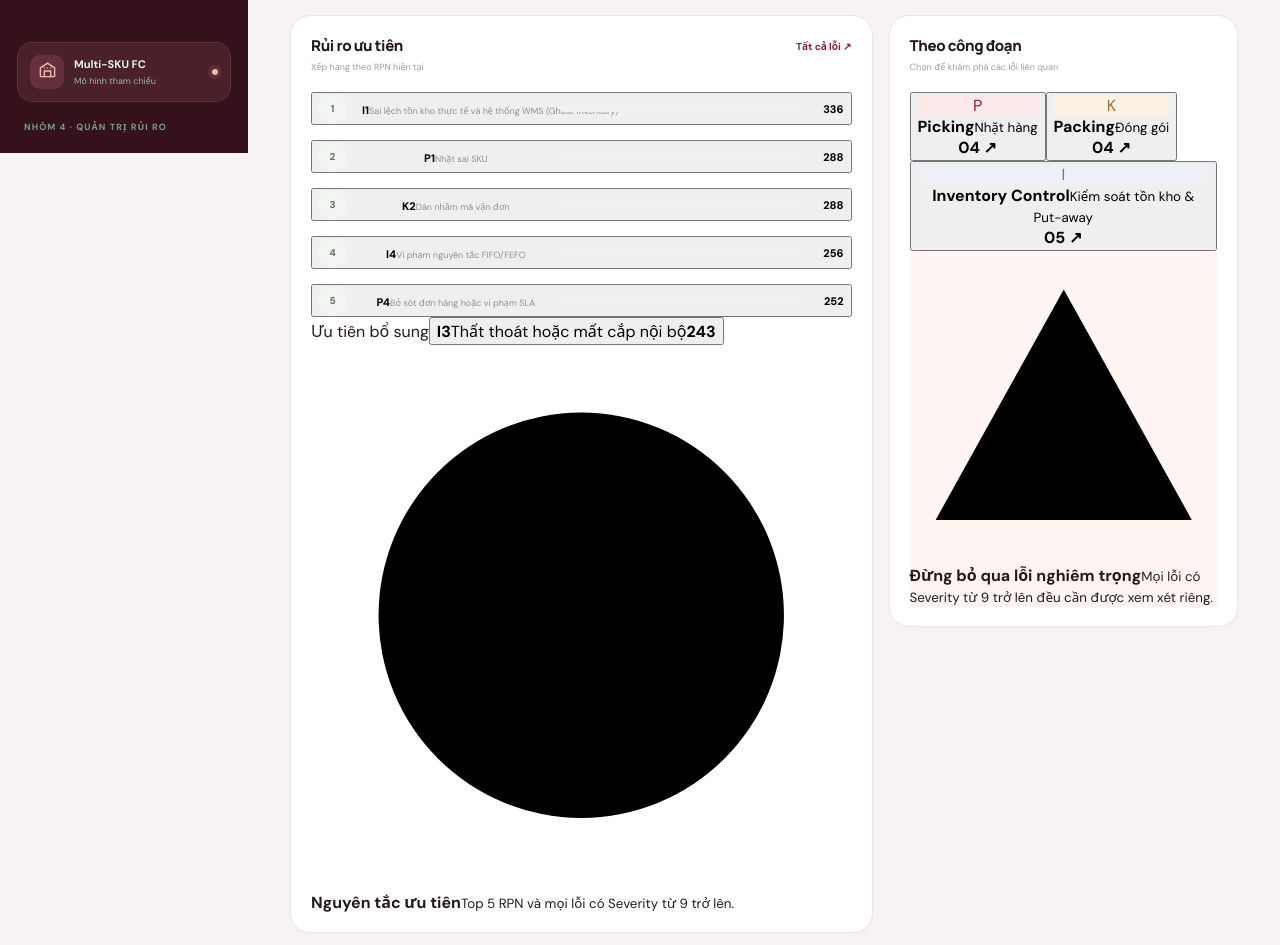
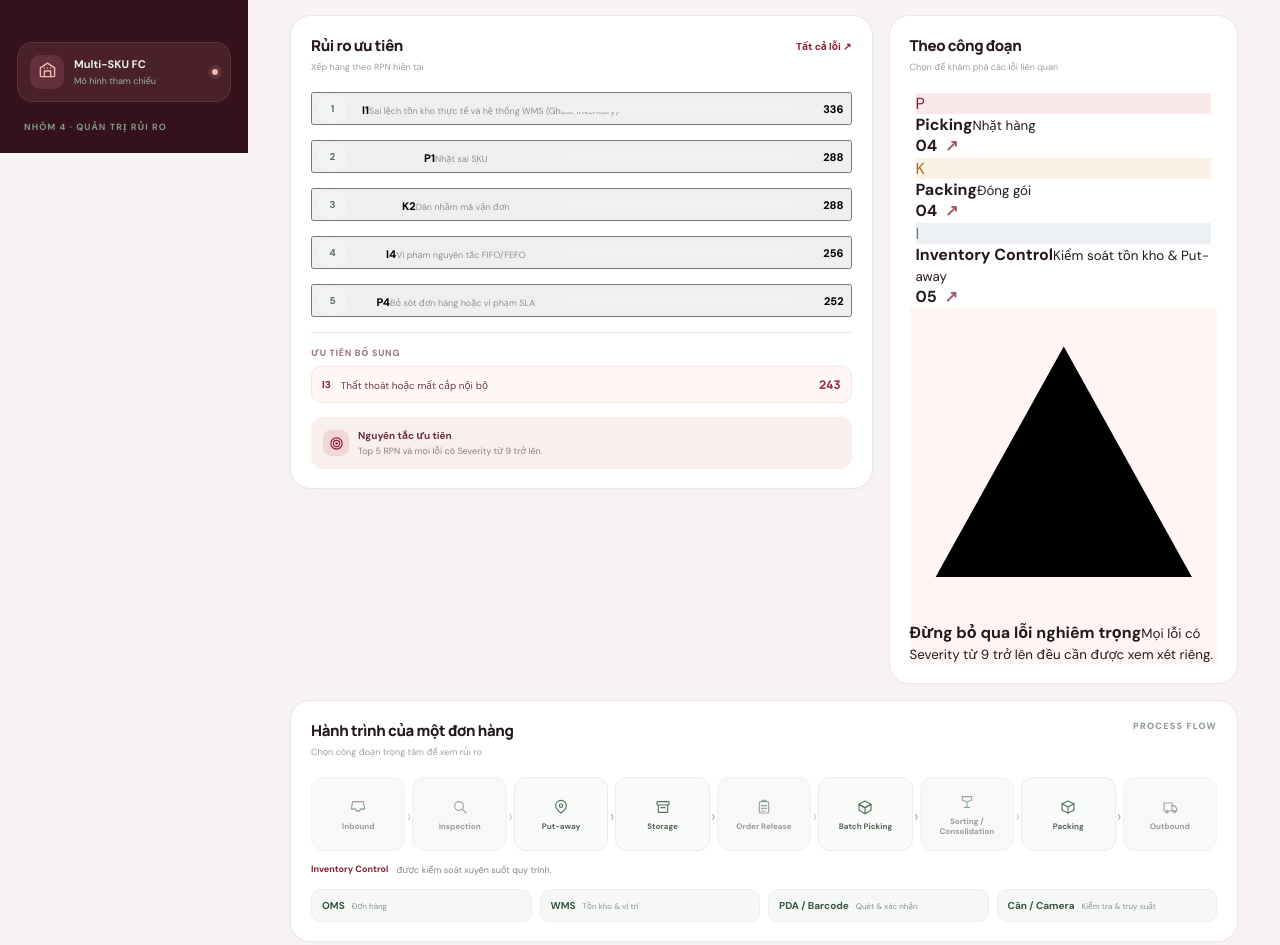
Before and after one commit to chihtk9480-oss/elogix-control-tower, a plain HTML site: page fmea-risk-explorer/index.html in a window 1280 px wide. Shown: the part 647-1592 px from the top of the page. Drawn offline with Linux system fonts and the light colour scheme.

Commit message:
Refine FMEA app scoring and interaction styling

```diff
--- a/fmea-risk-explorer/styles-theme.css
+++ b/fmea-risk-explorer/styles-theme.css
@@ -105,3 +105,61 @@ body{background:var(--bg);color:var(--ink)}
 }
 .process-step-muted{cursor:default;opacity:.62;background:#f7f5f3;border-color:#eee9e7;color:#8d8584}
 .process-step-muted:hover{transform:none;background:#f7f5f3;border-color:#eee9e7;color:#8d8584;box-shadow:none}
+
+/* Product interaction refinements */
+.stage-line{width:100%;border:0;text-align:left;background:transparent;color:inherit;font-family:inherit;cursor:pointer;transition:.18s}
+.stage-line:hover{background:#fff5f3;border-radius:12px;transform:translateX(2px)}
+.stage-line> b{margin-left:auto;white-space:nowrap}
+.stage-line> b span{color:#a65b65;margin-left:4px}
+.assessment-progress{display:flex;align-items:center;gap:14px;background:#fff;border:1px solid #eee4e3;border-radius:13px;padding:11px 14px;margin:-3px 0 14px}
+.assessment-progress>div:first-child{white-space:nowrap;font-size:10px;color:#817477}
+.assessment-progress strong{font:800 13px Manrope;color:#842238}
+.progress-track{height:7px;flex:1;background:#f2e9e7;border-radius:20px;overflow:hidden}
+.progress-track span{display:block;height:100%;border-radius:20px;background:linear-gradient(90deg,#8b1f32,#d68a89);transition:width .25s}
+.score-form{margin-top:16px;padding:16px;background:#fff;border:1px solid #eee0dd;border-radius:16px}
+.score-form-heading{display:flex;justify-content:space-between;align-items:center;gap:10px;margin-bottom:12px}
+.score-form-heading strong{font:800 12px Manrope;color:#49242d}
+.score-form-heading span{font-size:9px;color:#928185}
+.score-input-grid{display:grid;grid-template-columns:repeat(3,minmax(0,1fr));gap:9px}
+.score-input-grid label{display:grid;gap:6px}
+.score-input-grid label span{font-size:10px;font-weight:800;color:#6f5258}
+.score-input-grid select{min-width:0;width:100%;border:1px solid #e7d8d7;background:#fcf8f7;border-radius:10px;padding:11px 10px;font:700 13px Manrope;color:#54212d}
+.primary-action,.secondary-action{border:0;border-radius:11px;padding:12px 15px;font-size:11px;font-weight:800;display:flex;align-items:center;justify-content:center;gap:10px;transition:.18s}
+.primary-action{width:100%;margin-top:12px;background:#821f33;color:#fff;box-shadow:0 6px 16px rgba(130,31,51,.12)}
+.primary-action:hover{background:#681829;transform:translateY(-1px)}
+.primary-action span{font-size:15px}
+.secondary-action{width:100%;margin-top:12px;background:#fae9e7;color:#842238}
+.secondary-action:hover{background:#f4d8d4}
+.form-feedback{font-size:10px;color:#aa454a;margin-top:6px}
+.score-missing{display:flex;flex-direction:column;gap:5px;margin-top:15px}
+.score-missing strong{font-size:12px;color:#642b37;margin:0}
+.score-missing span{font-size:10px;line-height:1.45}
+.saved-score-note{display:flex;justify-content:space-between;align-items:center;gap:8px;margin-top:9px;color:#7f7375;font-size:9px}
+.saved-score-note button{border:0;background:transparent;color:#8b1f32;font-size:9px;font-weight:800;text-decoration:underline}
+.extra-priority{margin-top:15px;padding-top:13px;border-top:1px solid #f0e7e5}
+.extra-priority>span{display:block;margin-bottom:7px;font-size:9px;font-weight:800;letter-spacing:.08em;color:#9b777a;text-transform:uppercase}
+.extra-priority button{display:flex;align-items:center;gap:10px;width:100%;text-align:left;background:#fff8f5;border:1px solid #f2e4df;padding:9px 10px;border-radius:10px;color:#6f3b43;margin-top:6px}
+.extra-priority button b{font-size:10px;color:#8b1f32}
+.extra-priority button span{flex:1;font-size:10px}
+.extra-priority button strong{font:800 12px Manrope;color:#9b3547}
+.priority-rule{display:flex;align-items:center;gap:9px;margin-top:14px;padding:11px 12px;border-radius:12px;background:#f9efed}
+.priority-rule>span{width:26px;height:26px;border-radius:8px;display:grid;place-items:center;background:#f1d8d5;color:#8b1f32;flex-shrink:0}
+.priority-rule svg{width:15px;height:15px;stroke:currentColor;fill:none;stroke-width:1.8}
+.priority-rule div{display:grid;gap:3px}
+.priority-rule strong{font-size:10px;color:#6d313b}
+.priority-rule small{font-size:9px;color:#927c80;line-height:1.4}
+.app-toast{position:fixed;left:50%;bottom:25px;transform:translate(-50%,12px);background:#3e1621;color:#fff;border-radius:12px;padding:11px 16px;box-shadow:0 12px 28px rgba(35,10,18,.22);font-size:11px;font-weight:700;z-index:80;opacity:0;pointer-events:none;transition:.2s;white-space:nowrap}
+.app-toast.show{opacity:1;transform:translate(-50%,0)}
+.modal-card h4{color:#4c2730}
+.detail-block h4{color:#6e4047}
+@media(max-width:760px){
+ .assessment-progress{gap:10px;padding:10px 11px}
+ .assessment-progress>div:first-child{font-size:9px}
+ .score-form{padding:13px}
+ .score-form-heading{align-items:flex-start;flex-direction:column;gap:3px}
+ .score-input-grid{gap:6px}
+ .score-input-grid label span{font-size:9px}
+ .score-input-grid select{padding:10px 7px;font-size:12px}
+ .saved-score-note{align-items:flex-start;flex-direction:column}
+ .app-toast{bottom:82px;max-width:calc(100% - 32px);white-space:normal;text-align:center}
+}
```
